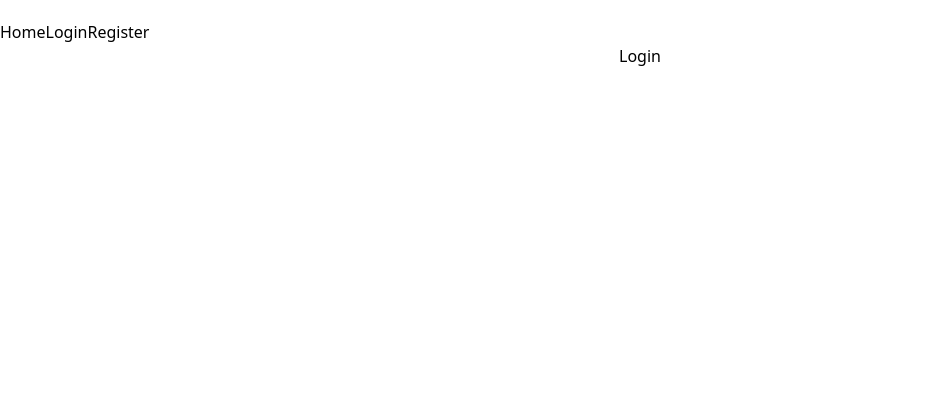
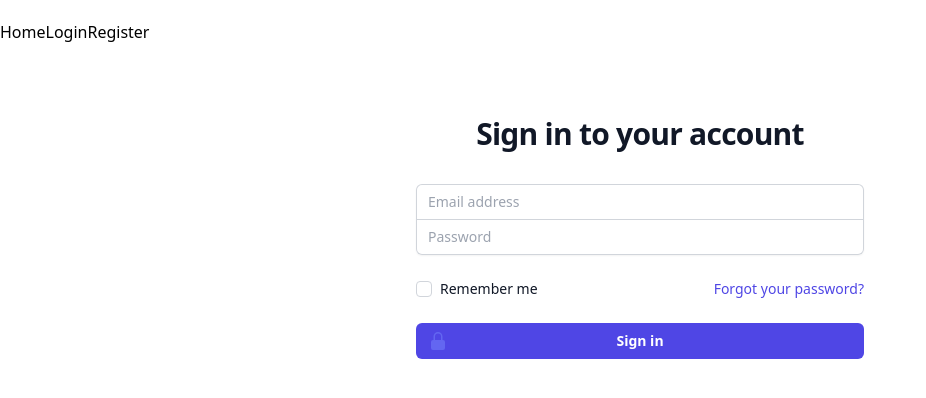
Before and after one commit to ilescu/crm, a React (Vite) app: page /login in a window 1280 px wide. Shown: the top 398 px of the page, without its empty margins (0-926 px from the left). Built offline with nearby package versions, Linux system fonts and the light colour scheme.

Commit message:
Add redux, create auth module

```diff
--- a/src/App.tsx
+++ b/src/App.tsx
@@ -5,7 +5,7 @@ const App: React.FC = () => {
 
     return (
         <>
-            <div className="mt-5">
+            <div className="mt-5 flex">
                 <Link to="/" className="btn btn-primary">Home</Link>
                 <Link to="/login" className="btn btn-primary">Login</Link>
                 <Link to="/register" className="btn btn-primary">Register</Link>
--- /dev/null
+++ b/src/hooks/reduxHooks.ts
@@ -0,0 +1,16 @@
+import { TypedUseSelectorHook, useDispatch, useSelector } from 'react-redux'
+import type { RootState, AppDispatch } from '@/store'
+
+export const useAppDispatch: () => AppDispatch = useDispatch
+export const useAppSelector: TypedUseSelectorHook<RootState> = useSelector
+
+export const useAuth = () => {
+    const {email, token, id} = useAppSelector((state) => state.user)
+
+    return {
+        isAuth: !!email,
+        email,
+        token,
+        id
+    }
+}
--- /dev/null
+++ b/src/modules/auth/components/LoginForm.tsx
@@ -0,0 +1,100 @@
+import React from 'react';
+import {LockClosedIcon} from "@heroicons/react/20/solid";
+import { useForm } from "react-hook-form";
+import { yupResolver } from '@hookform/resolvers/yup';
+import * as yup from "yup";
+
+const schema = yup.object({
+    email: yup.string().email().required(),
+    password: yup.string().required(),
+}).required();
+type FormData = yup.InferType<typeof schema>;
+
+const LoginForm = () => {
+
+    const { register, handleSubmit, formState: { errors } } = useForm<FormData>({
+        resolver: yupResolver(schema)
+    });
+    const onSubmit = (data: FormData) => console.log(data);
+
+    return (
+        <>
+            <form className="mt-8 space-y-6" onSubmit={handleSubmit(onSubmit)}>
+                <input type="hidden" name="remember" defaultValue="true" />
+                <div className="-space-y-px rounded-md shadow-sm">
+                    <div>
+                        <label htmlFor="email-address" className="sr-only">
+                            Email address
+                        </label>
+                        <input
+                            id="email-address"
+                            autoComplete="email"
+                            className="relative block w-full rounded-t-md border-0 py-1.5 text-gray-900 ring-1
+                                     ring-inset ring-gray-300 placeholder:text-gray-400 focus:z-10 focus:ring-2
+                                      focus:ring-inset focus:ring-indigo-600 sm:text-sm sm:leading-6 pl-3"
+                            placeholder="Email address"
+                            {...register("email")}
+                        />
+                        <p className="text-red-500">{errors.email?.message}</p>
+                    </div>
+                    <div>
+                        <label htmlFor="password" className="sr-only">
+                            Password
+                        </label>
+                        <input
+                            id="password"
+                            type="password"
+                            autoComplete="current-password"
+                            className="relative block w-full rounded-b-md
+                                    border-0 py-1.5 text-gray-900 ring-1 ring-inset
+                                    ring-gray-300 placeholder:text-gray-400 focus:z-10
+                                    focus:ring-2 focus:ring-inset focus:ring-indigo-600
+                                    sm:text-sm sm:leading-6"
+                            placeholder="Password"
+                            {...register("password")}
+                        />
+                        <p className="text-red-500">{errors.password?.message}</p>
+                    </div>
+                </div>
+
+                <div className="flex items-center justify-between">
+                    <div className="flex items-center">
+                        <input
+                            id="remember-me"
+                            name="remember-me"
+                            type="checkbox"
+                            className="h-4 w-4 rounded border-gray-300 text-indigo-600 focus:ring-indigo-600"
+                        />
+                        <label htmlFor="remember-me" className="ml-2 block text-sm text-gray-900">
+                            Remember me
+                        </label>
+                    </div>
+
+                    <div className="text-sm">
+                        <a href="#" className="font-medium text-indigo-600 hover:text-indigo-500">
+                            Forgot your password?
+                        </a>
+                    </div>
+                </div>
+
+                <div>
+                    <button
+                        type="submit"
+                        className="group relative flex w-full justify-center
+                                rounded-md bg-indigo-600 py-2 px-3 text-sm font-semibold
+                                text-white hover:bg-indigo-500 focus-visible:outline
+                                focus-visible:outline-2 focus-visible:outline-offset-2
+                                focus-visible:outline-indigo-600"
+                    >
+                                <span className="absolute inset-y-0 left-0 flex items-center pl-3">
+                                  <LockClosedIcon className="h-5 w-5 text-indigo-500 group-hover:text-indigo-400" aria-hidden="true" />
+                                </span>
+                        Sign in
+                    </button>
+                </div>
+            </form>
+        </>
+    );
+};
+
+export default LoginForm;
--- a/src/pages/Home.tsx
+++ b/src/pages/Home.tsx
@@ -1,10 +1,20 @@
 import React from 'react';
+import {useAppDispatch, useAppDispatchAndSelector, useAppSelector} from "@/hooks/reduxHooks";
+import {decrement, increment} from "@/store/slices/demo/demoSlice";
 
 const Home = () => {
+
+    const count = useAppSelector(state => state.counter.value)
+    const dispatch = useAppDispatch()
 
     return (
         <>
          <h1 className="text-center">Home page!</h1>
+            <div className="text-center">
+                <div className="mt-5">{count}</div>
+                <button className="h-10 px-6 rounded-md bg-blue-500 text-white" onClick={() => dispatch(increment())}>Increment</button>
+                <button className="h-10 px-6 rounded-md bg-red-500 text-white" onClick={() => dispatch(decrement())}>Decrement</button>
+            </div>
         </>
     );
 };
--- a/src/pages/Login.tsx
+++ b/src/pages/Login.tsx
@@ -1,11 +1,22 @@
 import React from 'react';
+import { LockClosedIcon } from '@heroicons/react/20/solid'
+import LoginForm from "@/modules/auth/components/LoginForm";
 
 const Login = () => {
     return (
         <>
-         <h1 className="text-center">Login</h1>
+            <div className="flex min-h-full items-center justify-center py-12 px-4 sm:px-6 lg:px-8">
+                <div className="w-full max-w-md space-y-8">
+                    <div>
+                        <h2 className="mt-6 text-center text-3xl font-bold tracking-tight text-gray-900">
+                            Sign in to your account
+                        </h2>
+                    </div>
+                    <LoginForm/>
+                </div>
+            </div>
         </>
-    );
+    )
 };
 
 export default Login;
--- /dev/null
+++ b/src/store/index.ts
@@ -0,0 +1,14 @@
+import { configureStore } from '@reduxjs/toolkit'
+import userReducer from './slices/user/userSlice'
+import counterReducer from './slices/demo/demoSlice'
+
+
+export const store = configureStore({
+    reducer: {
+        user: userReducer,
+        counter: counterReducer
+    }
+})
+
+export type RootState = ReturnType<typeof store.getState>
+export type AppDispatch = typeof store.dispatch
--- /dev/null
+++ b/src/store/slices/demo/demoSlice.ts
@@ -0,0 +1,37 @@
+import { createSlice, PayloadAction } from '@reduxjs/toolkit'
+import {RootState} from "@/store";
+
+// Define a type for the slice state
+interface CounterState {
+    value: number
+}
+
+// Define the initial state using that type
+const initialState: CounterState = {
+    value: 0
+}
+
+export const counterSlice = createSlice({
+    name: 'counter',
+    // `createSlice` will infer the state type from the `initialState` argument
+    initialState,
+    reducers: {
+        increment: state => {
+            state.value += 1
+        },
+        decrement: state => {
+            state.value -= 1
+        },
+        // Use the PayloadAction type to declare the contents of `action.payload`
+        incrementByAmount: (state, action: PayloadAction<number>) => {
+            state.value += action.payload
+        }
+    }
+})
+
+export const { increment, decrement, incrementByAmount } = counterSlice.actions
+
+// Other code such as selectors can use the imported `RootState` type
+export const selectCount = (state: RootState) => state.counter.value
+
+export default counterSlice.reducer
--- /dev/null
+++ b/src/store/slices/user/types/index.ts
@@ -0,0 +1,5 @@
+export type LoginUser = {
+    id: number | null,
+    token: string | null,
+    email: string | null,
+}
--- /dev/null
+++ b/src/store/slices/user/userSlice.ts
@@ -0,0 +1,28 @@
+import {LoginUser} from '@/store/slices/user/types'
+import {createSlice} from "@reduxjs/toolkit";
+
+const initialState: LoginUser = {
+    id: null,
+    token: null,
+    email: null,
+}
+
+export const userSlice = createSlice({
+    name: 'user',
+    initialState,
+    reducers: {
+        login: (state, action) => {
+            state.id = action.payload.id
+            state.token = action.payload.token
+            state.email = action.payload.email
+        },
+        logout: (state) => {
+            state.id = null
+            state.token = null
+            state.email = null
+        }
+    }
+})
+
+export const {login, logout} = userSlice.actions
+export default userSlice.reducer
--- a/tailwind.config.cjs
+++ b/tailwind.config.cjs
@@ -7,5 +7,7 @@ module.exports = {
   theme: {
     extend: {},
   },
-  plugins: [],
+  plugins: [
+    require('@tailwindcss/forms'),
+  ],
 }
```
Also changed, not shown: package.json (+8 -1 lines), src/main.tsx (+10 -6 lines), 1 other file (tests, documents, lock files or other folders).
